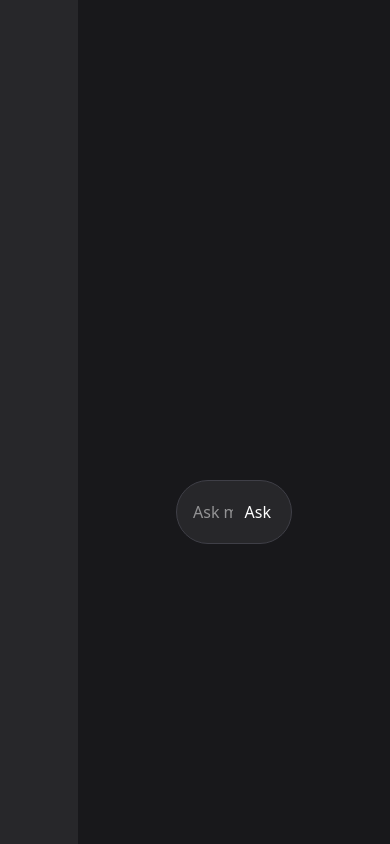
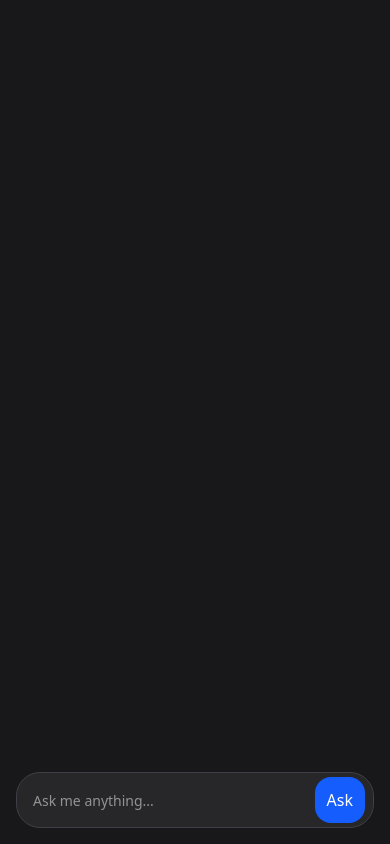
Before and after one commit to kunalbrahmankar11/AI-Tool, a React (Vite) app: page / in a window 390 px wide. Built offline with nearby package versions, Linux system fonts and the light colour scheme.

Commit message:
update for responsiveness

```diff
--- a/src/App.jsx
+++ b/src/App.jsx
@@ -19,46 +19,45 @@ function App() {
     let response = await fetch(URL, {
       method: "post",
       headers: {
-        "Content-Type": "application/json",   // ✅ you’re missing this
+        "Content-Type": "application/json",
       },
       body: JSON.stringify(payload),
     });
 
     response = await response.json();
-    // let dataString = response.candidates[0].content.parts[0].text;
-    let dataString = response?.candidates?.[0]?.content?.parts?.[0]?.text || "No response";
+    let dataString = response.candidates[0].content.parts[0].text;
 
     dataString = dataString.split("* ");
     dataString = dataString.map((item) => item.trim());
 
     console.log(dataString);
     setResult(dataString);
-
   }
 
   return (
-    <div className='grid grid-cols-5 h-screen text-center'>
-      <div className='col-span-1 bg-zinc-800'>
-
+    <div className="grid grid-cols-1 lg:grid-cols-5 h-screen text-center">
+      {/* Sidebar (hidden on mobile) */}
+      <div className="hidden lg:block col-span-1 bg-zinc-800">
       </div>
 
-      <div className='col-span-4 p-10'>
-        <div className='container h-110 overflow-scroll'>
-          <div className='text-white '>
+      {/* Main Content */}
+      <div className="col-span-4 p-4 sm:p-6 lg:p-10 flex flex-col">
+        {/* Answers container */}
+        <div className="container flex-1 overflow-y-auto mb-4">
+          <div className="text-white">
             <ul>
-              {
-                result && result.map((item, idx) => (
-                  <li key={idx} className="text-left p-1">
-                    <Answer ans={item} />
-                  </li>
-                ))
-              }
+              {result && result.map((item, idx) => (
+                <li key={idx} className="text-left p-1">
+                  <Answer ans={item} />
+                </li>
+              ))}
             </ul>
           </div>
         </div>
-        <div className='bg-zinc-800 w-1/2 p-1 pr-5 text-white m-auto rounded-4xl
-        border border-zinc-700 flex h-16'>
 
+        {/* Input Box */}
+        <div className="bg-zinc-800 w-full sm:w-3/4 lg:w-1/2 p-1 pr-2 text-white m-auto rounded-3xl
+        border border-zinc-700 flex h-14 sm:h-16">
           <input
             type="text"
             value={question}
@@ -68,15 +67,15 @@ function App() {
                 askQuestion();
               }
             }}
-            className="w-full h-full p-3 outline-none"
-            placeholder="Ask me anything"
+            className="w-full h-full p-3 outline-none bg-transparent text-sm sm:text-base"
+            placeholder="Ask me anything..."
           />
-
-
-          {/* <input type="text" value={question} onChange={(event) => setQuestion(event.target.value)}
-          className='w-full h-full p-3 outline-none' placeholder='Ask me anything' /> */}
-          <button onClick={askQuestion}>Ask</button>
-
+          <button
+            onClick={askQuestion}
+            className="px-3 sm:px-5 bg-blue-600 hover:bg-blue-700 rounded-2xl ml-2"
+          >
+            Ask
+          </button>
         </div>
       </div>
     </div>
```
